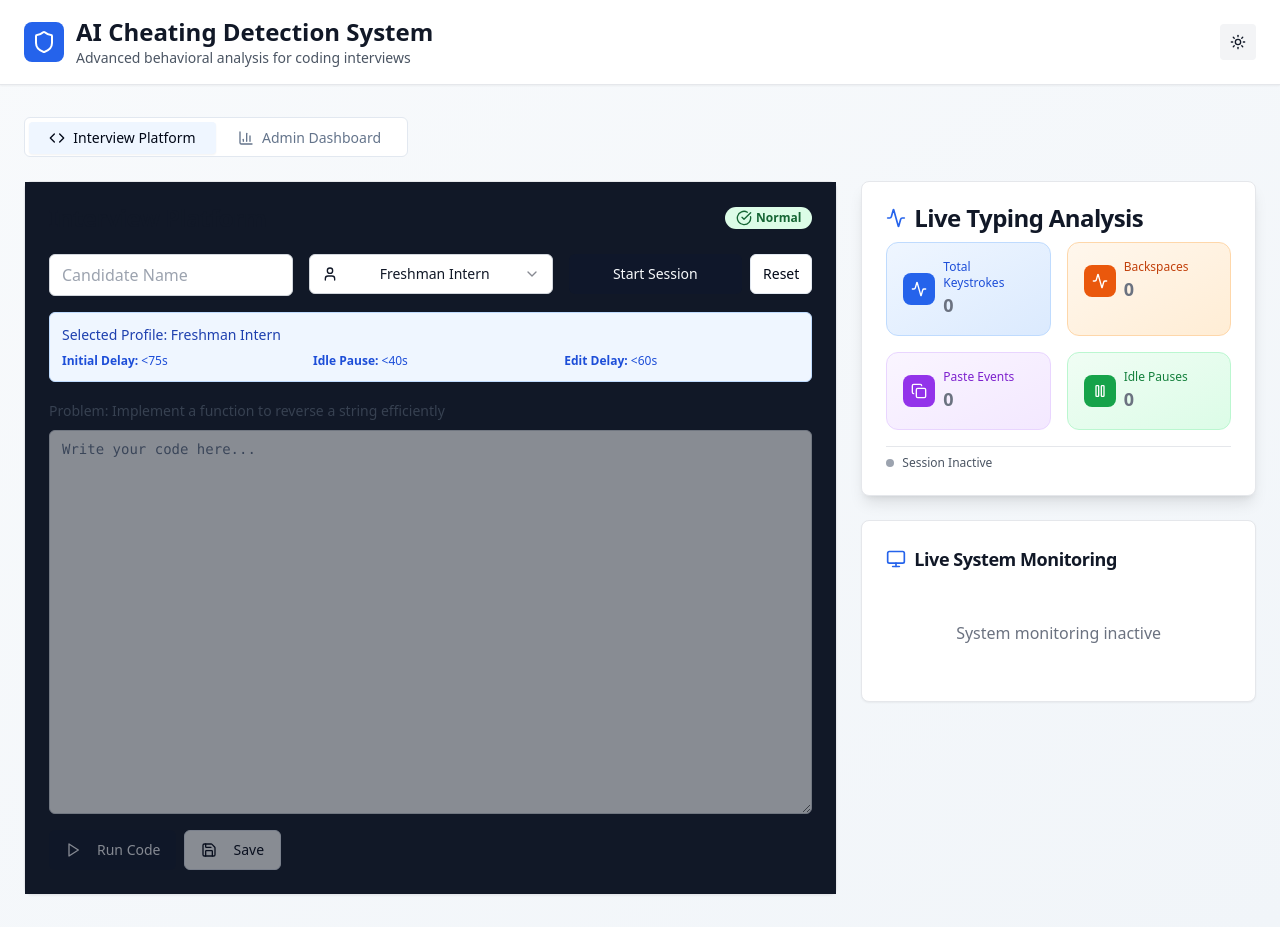
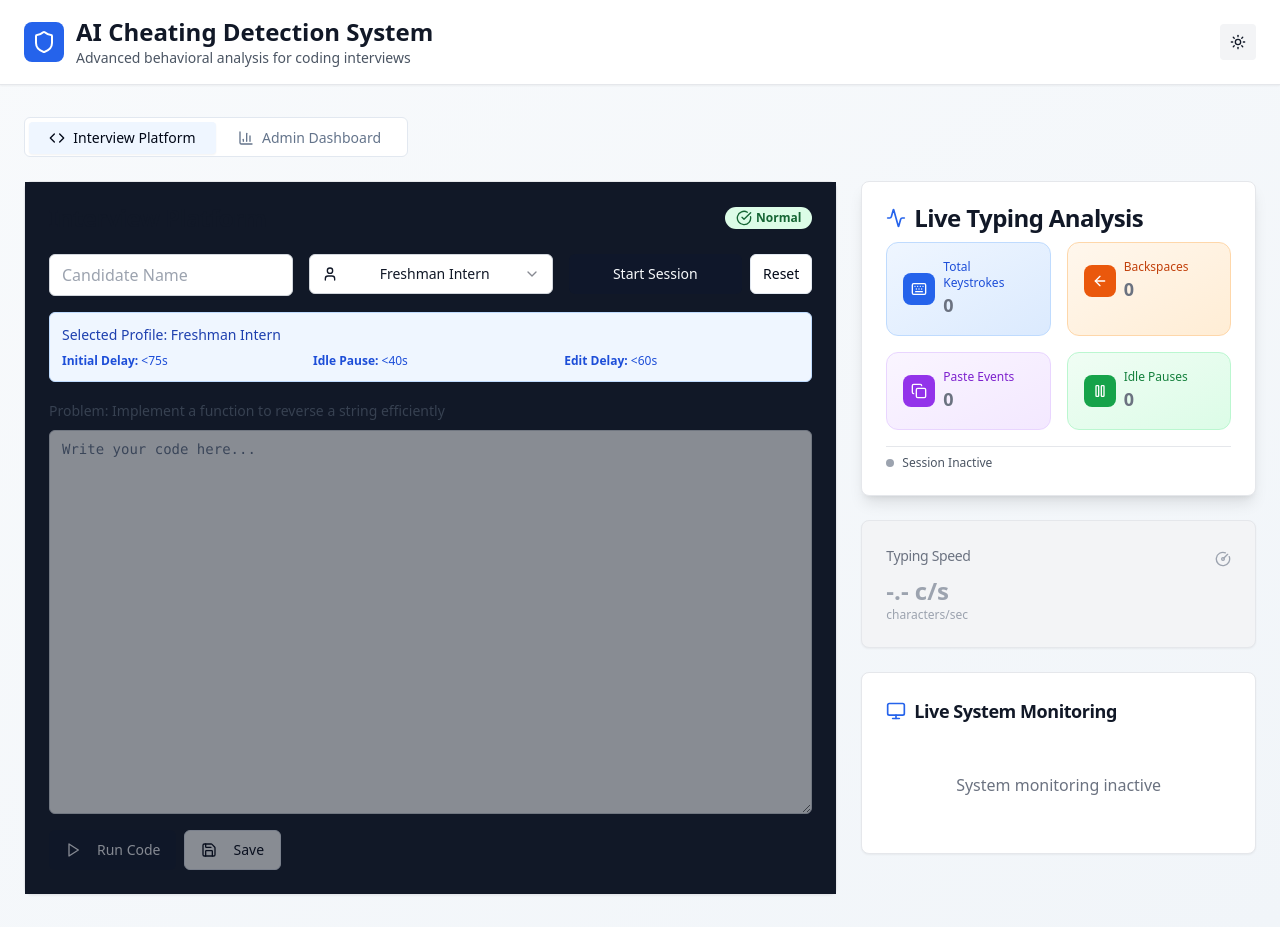
Before and after one commit to archisnoob/interview-ai-sentinel, a React (Vite) app: page / in a window 1280 px wide. Built offline with nearby package versions, Linux system fonts and the light colour scheme.

Commit message:
feat: Implement UI enhancements for light/dark themes
Add "Typing Speed" panel, update "Total Keystrokes" and "Backspaces" boxes, and apply theme-specific styling to the AI Cheating Detection System.

```diff
--- a/src/components/CodingInterface.tsx
+++ b/src/components/CodingInterface.tsx
@@ -15,6 +15,7 @@ import { DetectionEngine } from '@/services/detectionEngine';
 import { AIPasteDetector, AIPasteEvent } from '@/services/aiPasteDetector';
 import { sessionManager } from '@/services/sessionManager';
 import { setDetectionSessionActive } from '@/utils/ai-overlay-detector';
+import TypingSpeedMonitor from '@/components/TypingSpeedMonitor';
 
 const CodingInterface = () => {
   // Initialize with clean state from session manager
@@ -31,6 +32,7 @@ const CodingInterface = () => {
   const [finalDetectionResult, setFinalDetectionResult] = useState<any>(cleanState.finalDetectionResult || null);
   const [aiPasteEvents, setAiPasteEvents] = useState<AIPasteEvent[]>(cleanState.aiPasteEvents || []);
   const [aiPasteDetector, setAiPasteDetector] = useState<AIPasteDetector | null>(cleanState.aiPasteDetector || null);
+  const [typingSpeed, setTypingSpeed] = useState(0);
   const textareaRef = useRef<HTMLTextAreaElement>(null);
   const { toast } = useToast();
 
@@ -154,6 +156,22 @@ const CodingInterface = () => {
     window.addEventListener('blur', handleBlur);
     return () => window.removeEventListener('blur', handleBlur);
   }, [sessionActive, tabSwitches, toast]);
+
+  // Calculate typing speed
+  React.useEffect(() => {
+    if (sessionActive && sessionStartTime) {
+      const interval = setInterval(() => {
+        const keydownEvents = typingEvents.filter(e => e.type === 'keydown' && shouldLogKey(e.key || ''));
+        const sessionDurationSeconds = (Date.now() - sessionStartTime) / 1000;
+        const speed = sessionDurationSeconds > 1 ? keydownEvents.length / sessionDurationSeconds : 0;
+        setTypingSpeed(speed);
+      }, 1000); // update every second
+
+      return () => clearInterval(interval);
+    } else {
+      setTypingSpeed(0);
+    }
+  }, [sessionActive, sessionStartTime, typingEvents]);
 
   const startSession = () => {
     if (!candidateName.trim()) {
@@ -433,6 +451,8 @@ const CodingInterface = () => {
           aiPasteEvents={aiPasteEvents}
         />
 
+        <TypingSpeedMonitor speed={typingSpeed} isActive={sessionActive} />
+
         <RealTimeMonitor
           isActive={sessionActive}
           tabSwitches={tabSwitches}
--- a/src/components/TypingAnalyzer.tsx
+++ b/src/components/TypingAnalyzer.tsx
@@ -2,10 +2,11 @@
 import React, { useState, useEffect } from 'react';
 import { Card, CardHeader, CardTitle, CardContent } from '@/components/ui/card';
 import { Badge } from '@/components/ui/badge';
-import { Activity, Clock, Copy, Pause, AlertTriangle, Brain } from 'lucide-react';
+import { Activity, Clock, Copy, Pause, AlertTriangle, Brain, Keyboard, ArrowLeft } from 'lucide-react';
 import { TypingEvent } from '@/services/api';
 import { CandidateProfile } from '@/services/profiles';
 import { AIPasteEvent } from '@/services/aiPasteDetector';
+import { LineChart, Line, ResponsiveContainer } from 'recharts';
 
 interface TypingAnalyzerProps {
   typingEvents: TypingEvent[];
@@ -28,6 +29,9 @@ const TypingAnalyzer: React.FC<TypingAnalyzerProps> = ({
     pasteEvents: 0,
     idlePauses: 0
   });
+
+  const [keystrokeData, setKeystrokeData] = useState<{ time: number; value: number }[]>([]);
+  const [backspaceData, setBackspaceData] = useState<{ time: number; value: number }[]>([]);
 
   // Calculate typing statistics
   useEffect(() => {
@@ -64,7 +68,45 @@ const TypingAnalyzer: React.FC<TypingAnalyzerProps> = ({
       });
     }
 
-  }, [typingEvents, profile, onSuspiciousActivity]);
+    // Generate data for sparklines
+    if (isActive) {
+      if (keydownEvents.length > 1) {
+        const startTime = keydownEvents[0].timestamp;
+        const data = keydownEvents.map((e, index) => ({
+          time: (e.timestamp - startTime) / 1000,
+          value: index + 1,
+        }));
+        if (data.length > 50) {
+          const step = Math.floor(data.length / 50);
+          setKeystrokeData(data.filter((_, i) => i % step === 0));
+        } else {
+          setKeystrokeData(data);
+        }
+      } else {
+        setKeystrokeData([]);
+      }
+
+      if (backspaceEvents.length > 1) {
+        const startTime = backspaceEvents[0].timestamp;
+        const data = backspaceEvents.map((e, index) => ({
+          time: (e.timestamp - startTime) / 1000,
+          value: index + 1,
+        }));
+        if (data.length > 50) {
+          const step = Math.floor(data.length / 50);
+          setBackspaceData(data.filter((_, i) => i % step === 0));
+        } else {
+          setBackspaceData(data);
+        }
+      } else {
+        setBackspaceData([]);
+      }
+    } else {
+      setKeystrokeData([]);
+      setBackspaceData([]);
+    }
+
+  }, [typingEvents, profile, onSuspiciousActivity, isActive]);
 
   // Check for AI-related suspicious activity
   const hasAIDetection = aiPasteEvents.some(event =>
@@ -99,7 +141,7 @@ const TypingAnalyzer: React.FC<TypingAnalyzerProps> = ({
             <div className="flex items-center justify-between">
               <div className="flex items-center space-x-2">
                 <div className="p-2 bg-blue-600 dark:bg-blue-500 rounded-lg">
-                  <Activity className="h-4 w-4 text-white" />
+                  <Keyboard className="h-4 w-4 text-white" />
                 </div>
                 <div>
                   <p className="text-xs font-medium text-blue-700 dark:text-blue-300">Total Keystrokes</p>
@@ -107,6 +149,15 @@ const TypingAnalyzer: React.FC<TypingAnalyzerProps> = ({
                     {stats.totalKeystrokes}
                   </p>
                 </div>
+              </div>
+               <div className="w-20 h-10">
+                {isActive && keystrokeData.length > 1 && (
+                  <ResponsiveContainer width="100%" height="100%">
+                    <LineChart data={keystrokeData}>
+                      <Line type="monotone" dataKey="value" stroke="#3b82f6" strokeWidth={2} dot={false} />
+                    </LineChart>
+                  </ResponsiveContainer>
+                )}
               </div>
             </div>
           </div>
@@ -116,7 +167,7 @@ const TypingAnalyzer: React.FC<TypingAnalyzerProps> = ({
             <div className="flex items-center justify-between">
               <div className="flex items-center space-x-2">
                 <div className="p-2 bg-orange-600 dark:bg-orange-500 rounded-lg">
-                  <Activity className="h-4 w-4 text-white" />
+                  <ArrowLeft className="h-4 w-4 text-white" />
                 </div>
                 <div>
                   <p className="text-xs font-medium text-orange-700 dark:text-orange-300">Backspaces</p>
@@ -124,6 +175,15 @@ const TypingAnalyzer: React.FC<TypingAnalyzerProps> = ({
                     {stats.backspaces}
                   </p>
                 </div>
+              </div>
+              <div className="w-20 h-10">
+                {isActive && backspaceData.length > 1 && (
+                  <ResponsiveContainer width="100%" height="100%">
+                    <LineChart data={backspaceData}>
+                      <Line type="monotone" dataKey="value" stroke="#f97316" strokeWidth={2} dot={false} />
+                    </LineChart>
+                  </ResponsiveContainer>
+                )}
               </div>
             </div>
           </div>
--- /dev/null
+++ b/src/components/TypingSpeedMonitor.tsx
@@ -0,0 +1,48 @@
+
+import React from 'react';
+import { Card, CardHeader, CardTitle, CardContent } from '@/components/ui/card';
+import { GaugeCircle } from 'lucide-react';
+
+interface TypingSpeedMonitorProps {
+  speed: number;
+  isActive: boolean;
+}
+
+const TypingSpeedMonitor: React.FC<TypingSpeedMonitorProps> = ({ speed, isActive }) => {
+  if (!isActive) {
+    return (
+        <Card className="bg-gray-100 dark:bg-gray-800 border-gray-200 dark:border-gray-700">
+            <CardHeader className="flex flex-row items-center justify-between pb-2">
+                <CardTitle className="text-sm font-medium text-gray-500 dark:text-gray-400">Typing Speed</CardTitle>
+                <GaugeCircle className="h-4 w-4 text-gray-400" />
+            </CardHeader>
+            <CardContent>
+                <div className="text-2xl font-bold text-gray-400 dark:text-gray-500">-.- c/s</div>
+                <p className="text-xs text-gray-400 dark:text-gray-500">characters/sec</p>
+            </CardContent>
+        </Card>
+    );
+  }
+
+  return (
+    <Card className="relative overflow-hidden shadow-lg border-none
+                   bg-gradient-to-br from-violet-500 to-pink-500
+                   dark:from-purple-700 dark:to-purple-500
+                   dark:ring-1 dark:ring-purple-400/30">
+        <CardHeader className="flex flex-row items-center justify-between pb-2 z-10 relative">
+            <CardTitle className="text-sm font-medium text-white">Typing Speed</CardTitle>
+            <GaugeCircle className="h-4 w-4 text-white" />
+        </CardHeader>
+        <CardContent className="z-10 relative">
+            <div className="text-2xl font-bold text-white drop-shadow-md">
+                {speed.toFixed(2)} c/s
+            </div>
+            <p className="text-xs text-white/90">
+                characters/sec
+            </p>
+        </CardContent>
+    </Card>
+  );
+};
+
+export default TypingSpeedMonitor;
```
